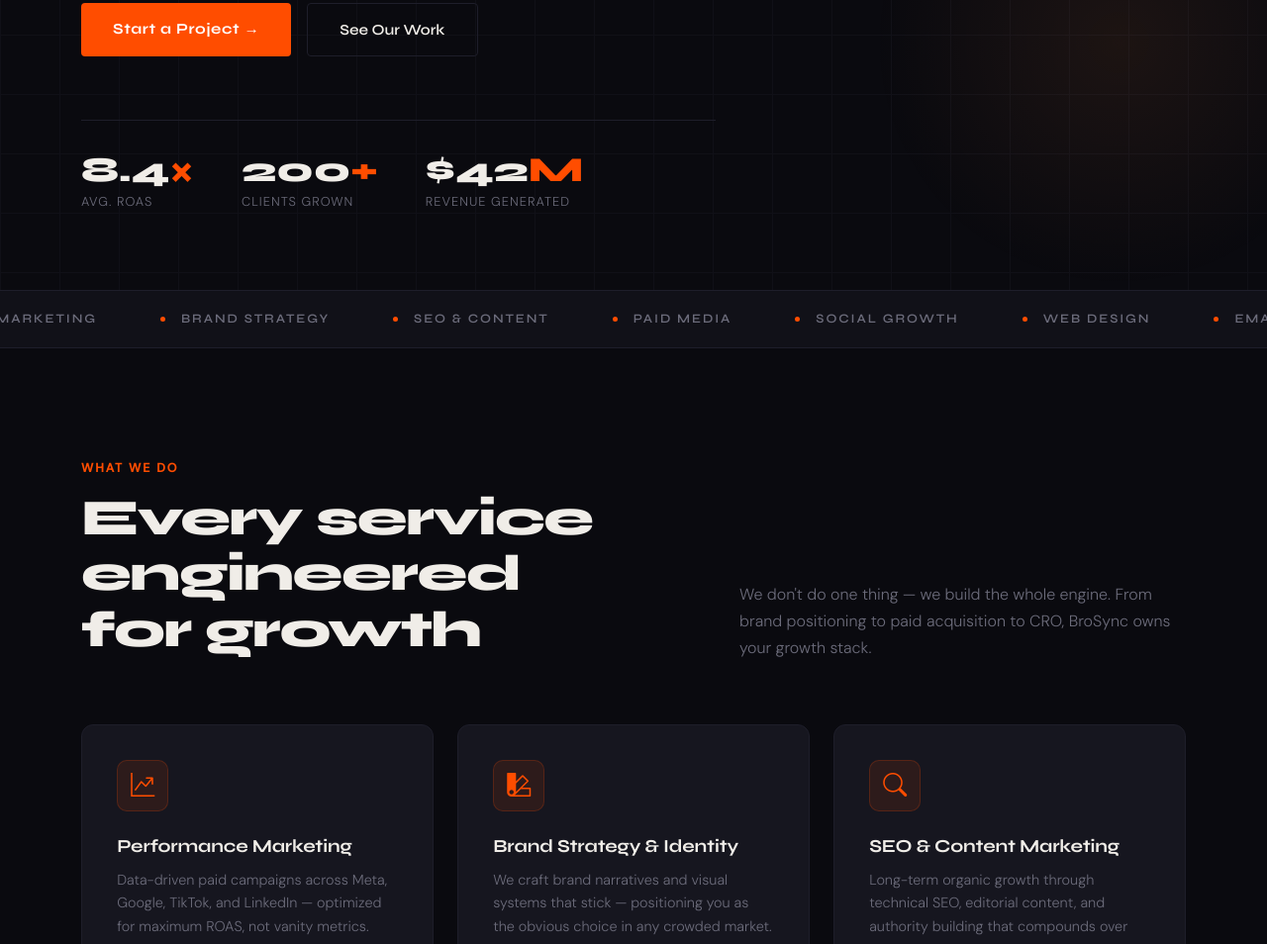
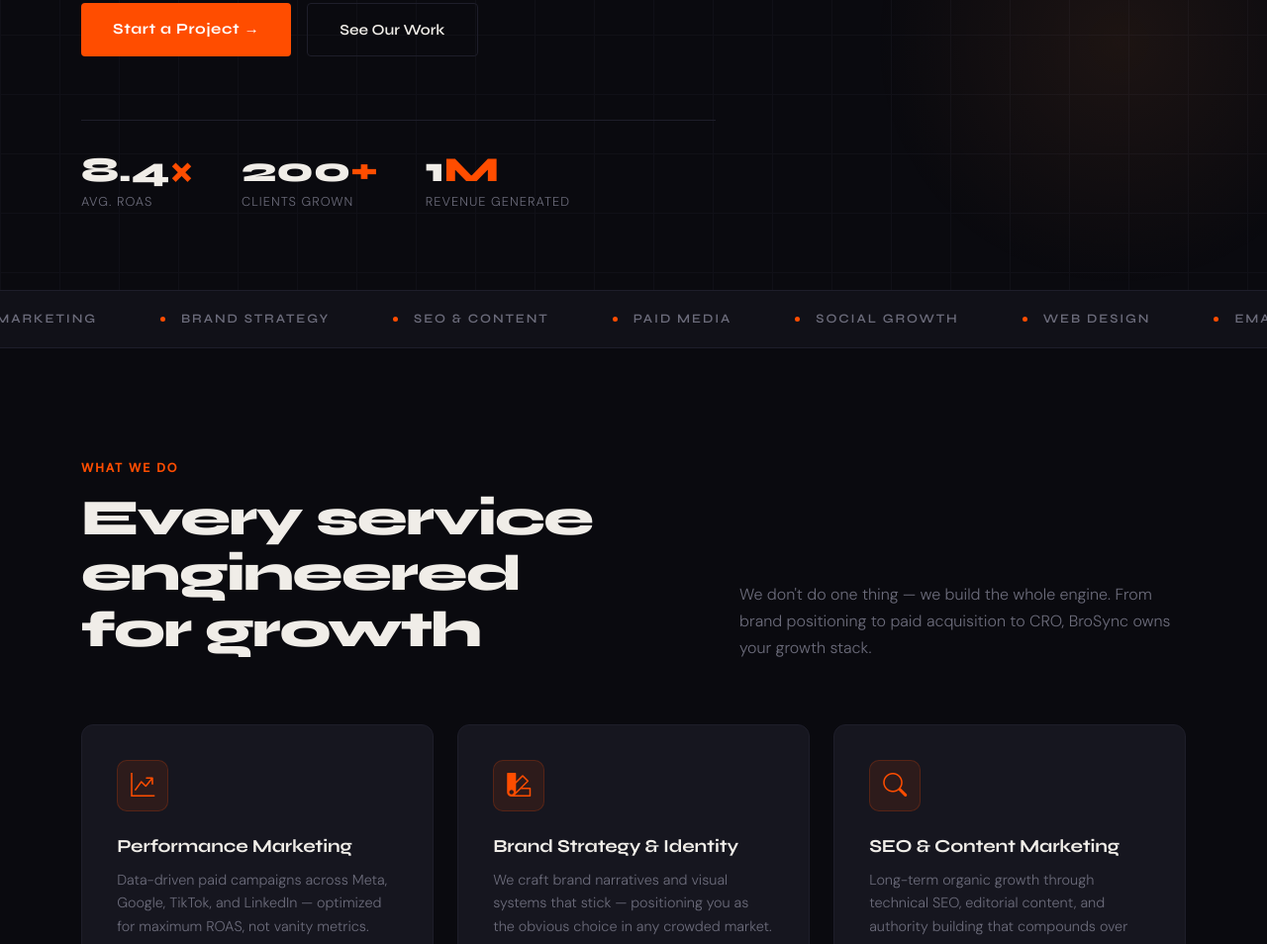
Before and after one commit to ravikiran-gaikwad/brosyncmarketing, a plain HTML site: page index.html in a window 1280 px wide. Shown: the part 944-1898 px from the top of the page at 99% size. Drawn offline with nearby package versions, Linux system fonts and the light colour scheme.

```diff
--- a/index.html
+++ b/index.html
@@ -563,7 +563,7 @@
             <div class="hero-stat-label">Clients Grown</div>
           </div>
           <div>
-            <div class="hero-stat-num">$42<span>M</span></div>
+            <div class="hero-stat-num">1<span>M</span></div>
             <div class="hero-stat-label">Revenue Generated</div>
           </div>
         </div>
```
